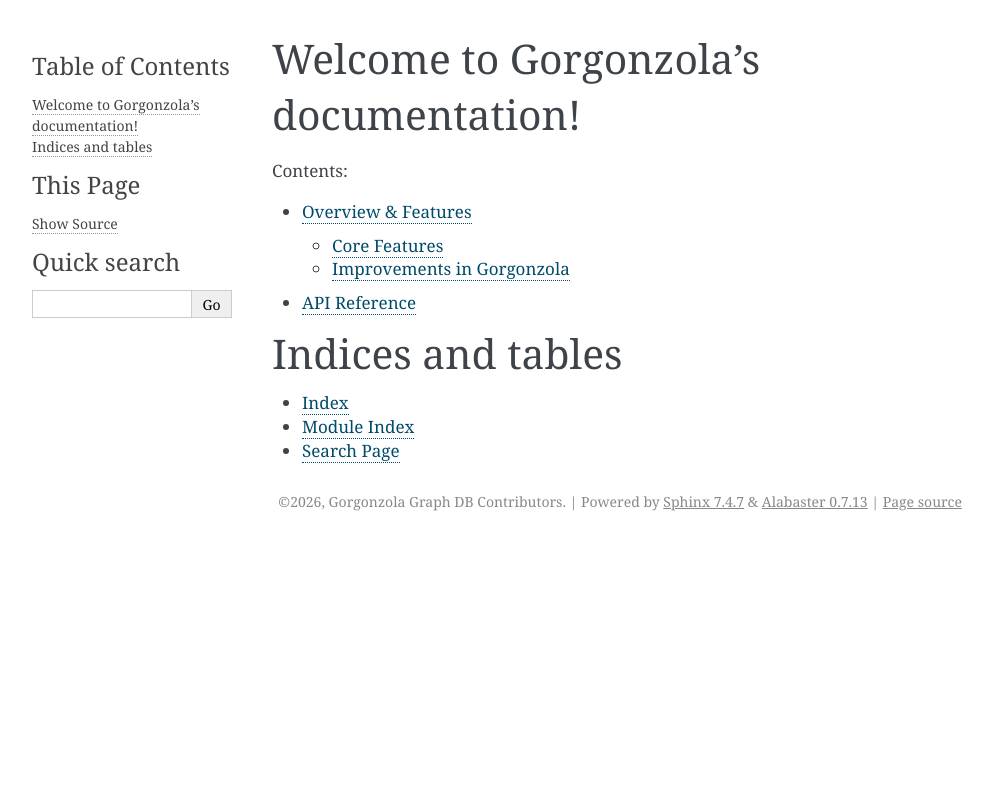
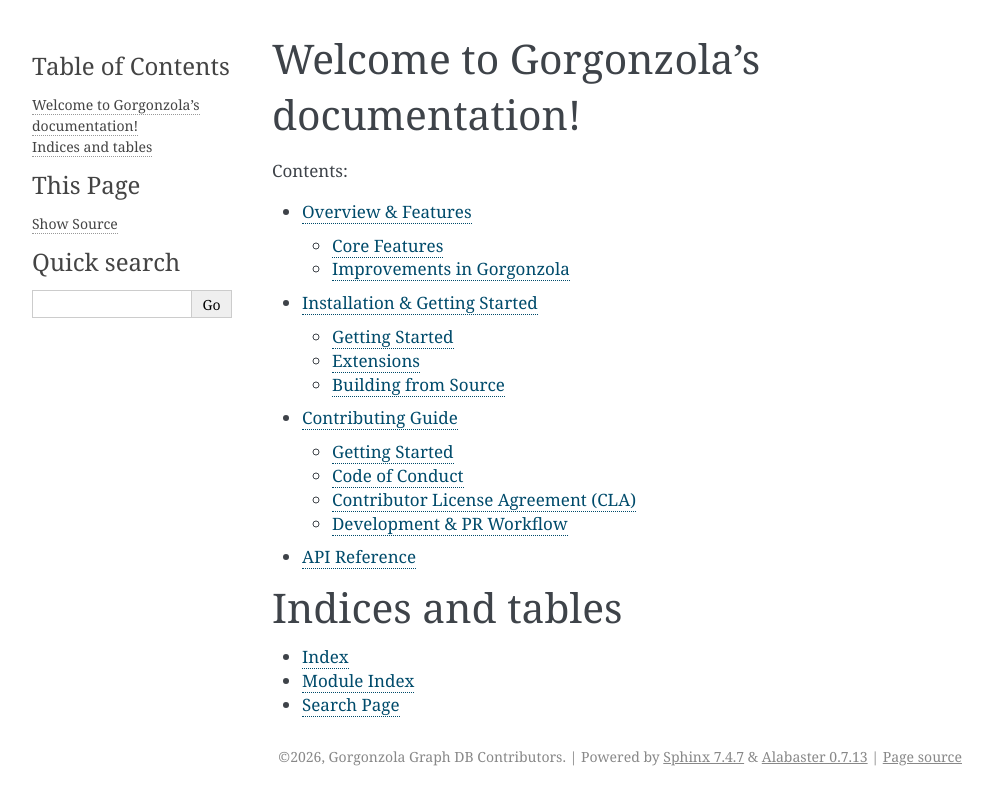
Before and after one commit to gorgonzola-graph-db/gorgonzola, a Sphinx documentation site: the page built from docs/index.rst, in a window 1280 px wide. Shown: the top 805 px of the page, without its empty margins (148-1141 px from the left). Built offline with Sphinx 7.4.7, drawn with Linux system fonts in a browser that asks for light colours; some of the changed lines change nothing that is shown.

Commit message:
docs: add installation and contributing sections to Sphinx documentation

```diff
--- /dev/null
+++ b/docs/contributing.rst
@@ -0,0 +1,30 @@
+Contributing Guide
+==================
+
+Welcome! We are excited that you are interested in contributing to Gorgonzola. As a community-maintained fork of Kùzu, we rely on contributions from developers like you to carry the codebase forward.
+
+Getting Started
+---------------
+
+If you have a question, need help, or want to discuss a new feature, we highly encourage you to open an issue on GitHub.
+
+Code of Conduct
+---------------
+
+This project and everyone participating in it is governed by the project's Code of Conduct. By participating, you are expected to uphold this code. Please report unacceptable behavior by opening a GitHub issue.
+
+Contributor License Agreement (CLA)
+-----------------------------------
+
+When contributing code, you affirm that the contribution is your original work and that you have read and agreed to the project's Contributor License Agreement (CLA).
+
+Whether or not stated explicitly, by submitting any copyrighted material via pull request, issue, or email, you affirm that you agree to the CLA and warrant that you have the legal authority to do so.
+
+Development & PR Workflow
+-------------------------
+
+1. **Discuss Intended Changes**: Open a GitHub issue to discuss proposed changes before starting work so the maintainers can align on implementation details.
+2. **Branching**: Do not commit directly to the ``master`` branch. Create a fork or feature branch and open a pull request (PR).
+3. **Keep Branches Updated**: Merge frequently with ``master`` while working on your feature branch to prevent complex merge conflicts.
+4. **Test Coverage**: All pull requests must be accompanied by appropriate automated unit and/or integration tests.
+5. **Keep PRs Scope-Focused**: Avoid large, sprawling pull requests. Small, focused PRs are significantly easier to review and merge quickly.
--- a/docs/index.rst
+++ b/docs/index.rst
@@ -11,6 +11,8 @@ Welcome to Gorgonzola's documentation!
    :caption: Contents:
 
    overview
+   installation
+   contributing
    api
 Indices and tables
 ==================
--- /dev/null
+++ b/docs/installation.rst
@@ -0,0 +1,74 @@
+Installation & Getting Started
+===============================
+
+This guide covers getting started with Gorgonzola, hosting local extension servers, and building the project from source.
+
+Getting Started
+---------------
+
+Gorgonzola is embeddable and serverless. You can link it directly into your application binary without needing a separate database server process.
+
+To start using Gorgonzola:
+
+1. Clone the repository:
+
+   .. code-block:: bash
+
+      git clone https://github.com/gorgonzola-graph-db/gorgonzola.git
+      cd gorgonzola
+
+2. Refer to the build instructions below or explore sample queries and usage patterns in the ``examples/`` directory.
+
+Extensions
+----------
+
+Gorgonzola supports runtime-loadable extensions to expand functionality (such as vector search, full-text search, and JSON support).
+
+Pre-installed Extensions (v0.11.3+)
+~~~~~~~~~~~~~~~~~~~~~~~~~~~~~~~~~~~~
+
+In Gorgonzola v0.11.3 and newer, the following core extensions are pre-installed by default (no ``INSTALL`` query command required):
+
+* ``algo`` - Graph algorithm library
+* ``fts`` - Full-Text Search indexing
+* ``json`` - JSON data manipulation and query functions
+* ``vector`` - HNSW vector search indexing
+
+Hosting a Local Extension Server
+~~~~~~~~~~~~~~~~~~~~~~~~~~~~~~~~
+
+For custom builds or older versions requiring external extension downloads, you can host a local extension server using the provided NGINX Docker container:
+
+1. Build and run the extension server container:
+
+   .. code-block:: bash
+
+      docker build -t gorgonzola-extension-server -f build-context/Dockerfile .
+      docker run -d -p 8080:80 gorgonzola-extension-server
+
+2. Once the server is running, install extensions by issuing Cypher queries pointing to your local endpoint:
+
+   .. code-block:: cypher
+
+      INSTALL <EXTENSION_NAME> FROM 'http://localhost:8080/';
+
+Building from Source
+--------------------
+
+Prerequisites
+~~~~~~~~~~~~~
+
+* **C++ Compiler**: A C++20 compliant compiler (GCC 11+, Clang 13+, or MSVC 2022+).
+* **Build System**: CMake 3.22 or higher and Ninja/Make.
+* **Python**: Python 3.9+ (for utility scripts and testing).
+
+Build Instructions
+~~~~~~~~~~~~~~~~~~
+
+To build Gorgonzola from source using CMake:
+
+.. code-block:: bash
+
+   mkdir build && cd build
+   cmake .. -DCMAKE_BUILD_TYPE=Release
+   make -j$(nproc)
```
